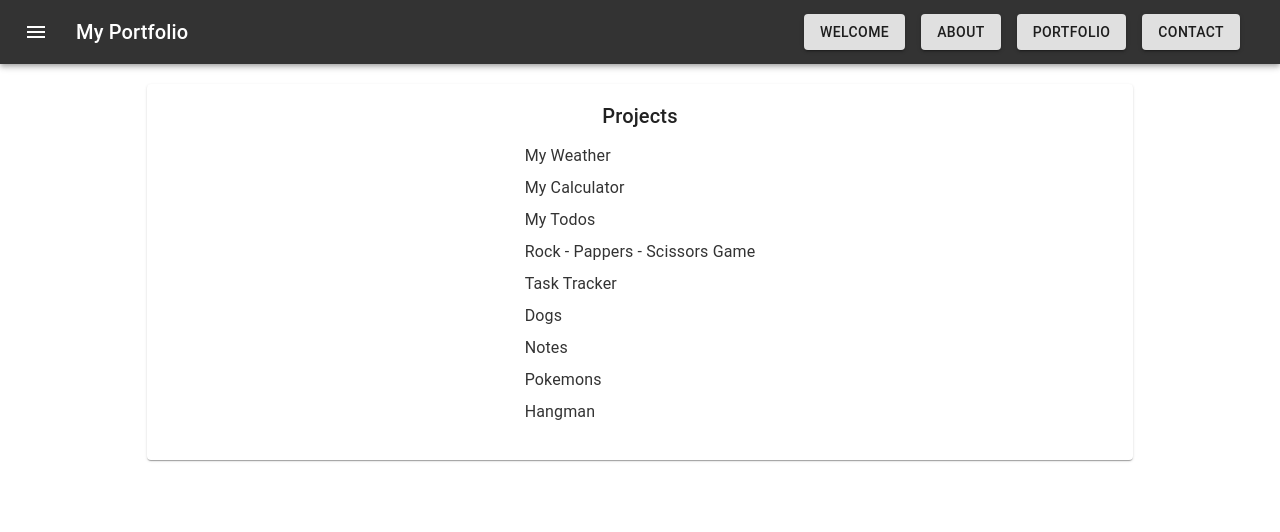
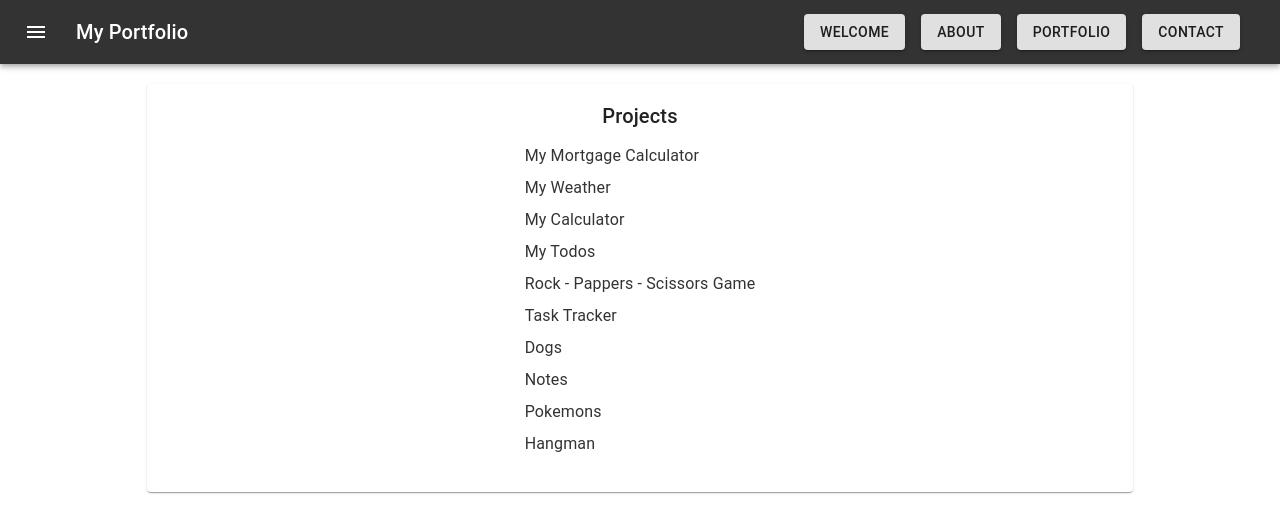
Before and after one commit to jlameiro87/portfolio, a React (Create React App) app: page /portfolio in a window 1280 px wide. Shown: the top 532 px of the page. Built offline with nearby package versions, Linux system fonts and the light colour scheme.

Commit message:
Update Portfolio.js

```diff
--- a/src/components/Portfolio.js
+++ b/src/components/Portfolio.js
@@ -19,6 +19,11 @@ const useStyles = makeStyles((theme) => ({
 const Portfolio = () => {
   const classes = useStyles();
   const websites = [
+    {
+      id: 0,
+      text: 'My Mortgage Calculator',
+      url: 'https://mymortgagecalc.netlify.app/'
+    },
     {
       id: 1,
       text: 'My Weather',
```
